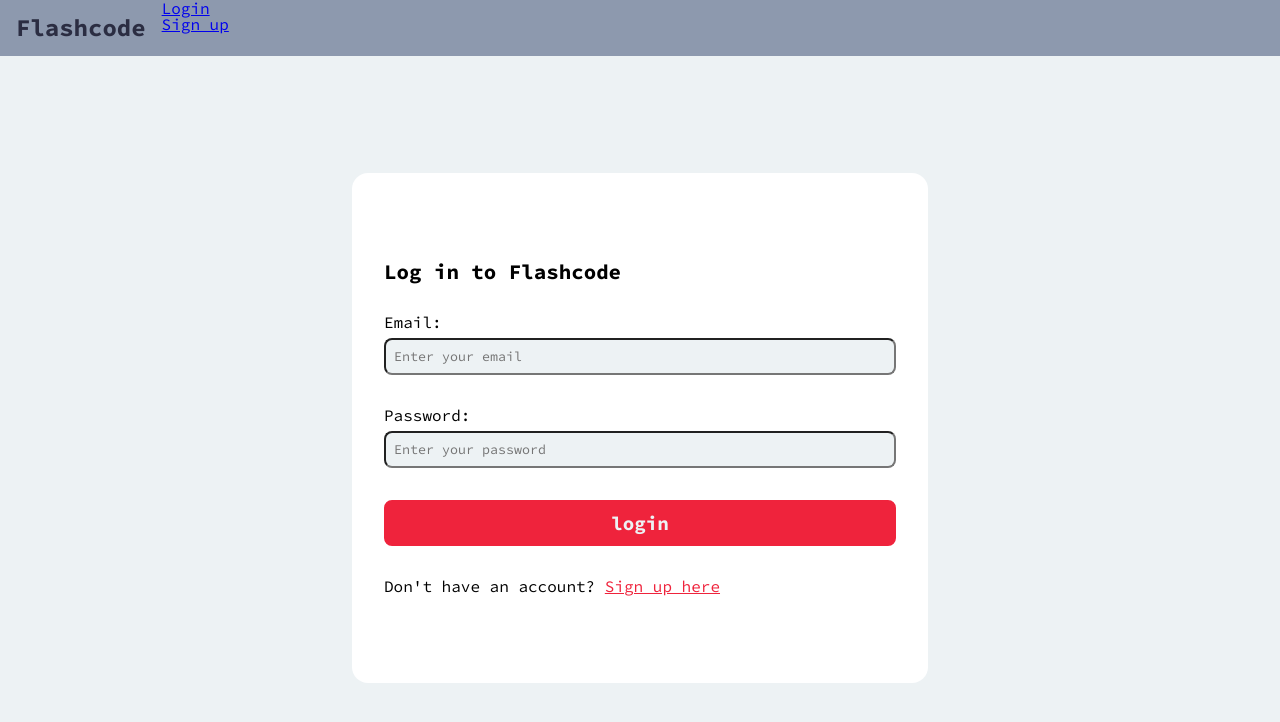
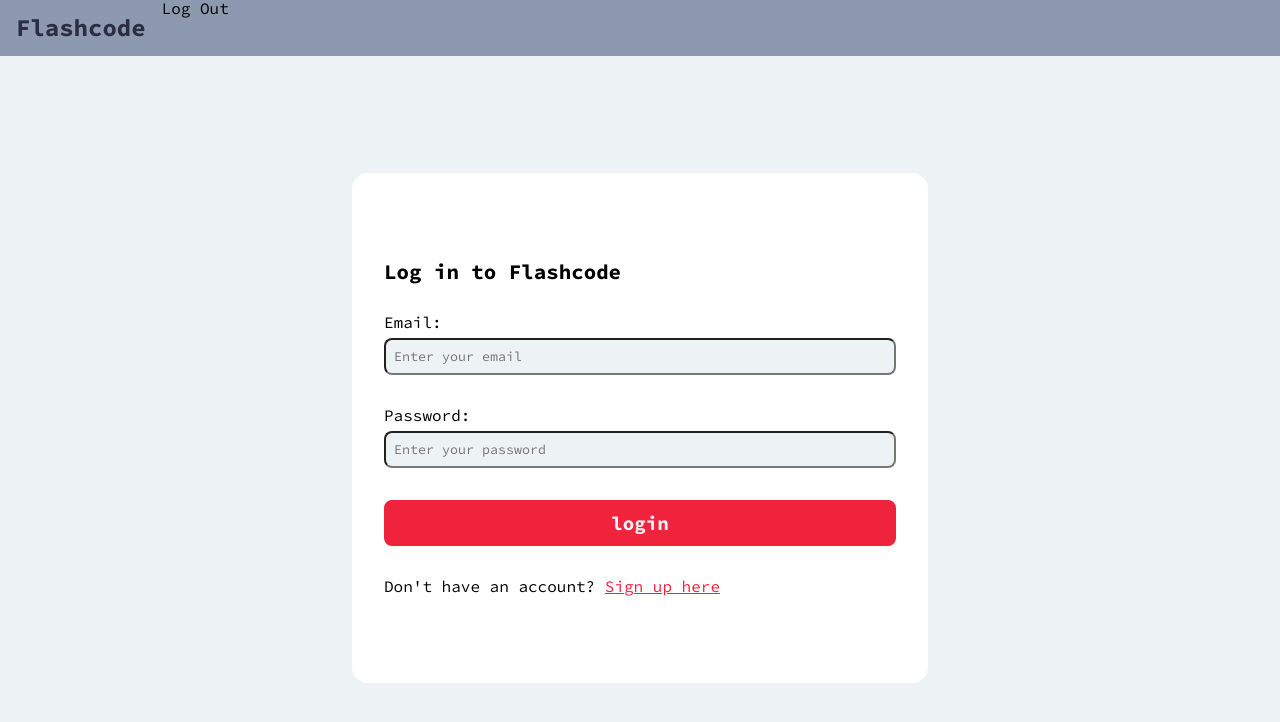
Before and after one commit to benjaminrae/flashcodes, a React (Create React App) app: page /login in a window 1280 px wide. Shown: the top 722 px of the page. Built offline with nearby package versions, Linux system fonts and the light colour scheme; no server answers.

Commit message:
add onAuthStateChange to header

```diff
--- a/src/Components/Dashboard/Dashboard.tsx
+++ b/src/Components/Dashboard/Dashboard.tsx
@@ -3,6 +3,7 @@ import { useAuth } from "../../contexts/AuthContext";
 
 const Dashboard = () => {
     const { currentUser, logout } = useAuth();
+    console.log(currentUser);
     return (
         <>
             Dashboard
--- a/src/Components/Header/Header.tsx
+++ b/src/Components/Header/Header.tsx
@@ -2,17 +2,19 @@ import "./Header.css";
 import { useAuth } from "../../contexts/AuthContext";
 import { useEffect, useState } from "react";
 import { onAuthStateChanged } from "firebase/auth";
+import { auth } from "../../services/firebase/firebase";
 
 const Header = () => {
     const [loggedIn, setLoggedIn] = useState(false);
 
-    const { currentUser } = useAuth();
+    const { currentUser, logout } = useAuth();
+    console.log(currentUser);
     useEffect(() => {
-        if (!currentUser) {
-            return;
-        }
-        setLoggedIn(true);
-    }, [currentUser]);
+        const unsubscribe = onAuthStateChanged(auth, (user) => {
+            setLoggedIn(true);
+        });
+        return unsubscribe;
+    }, []);
 
     return (
         <header className="header">
@@ -22,7 +24,13 @@ const Header = () => {
                     {loggedIn && (
                         <>
                             <li className="header__li">{currentUser.email}</li>
-                            <li>Log Out</li>
+                            <li
+                                onClick={() => {
+                                    logout();
+                                }}
+                            >
+                                Log Out
+                            </li>
                         </>
                     )}
                     {!loggedIn && (
--- a/src/Components/Login/Login.tsx
+++ b/src/Components/Login/Login.tsx
@@ -13,8 +13,11 @@ const Login = () => {
 
     const navigate = useNavigate();
 
+    if (currentUser) {
+        console.log(currentUser);
+        navigate("/");
+    }
     const handleFormSubmit = async (event: React.SyntheticEvent) => {
-        console.log(event);
         event.preventDefault();
         if (!email) {
             return setError("Enter an email");
@@ -26,16 +29,17 @@ const Login = () => {
             setError("");
             setLoading(true);
             await login(email, password);
+            navigate("/");
         } catch (error) {
-            setError("There was a problem logging in");
+            setError(`There was a problem logging in: ${error}`);
         }
         if (currentUser) {
             console.log(currentUser);
             navigate("/");
         }
-        if (!currentUser) {
-            setError("There was a problem logging in");
-        }
+        // if (!currentUser) {
+        //     setError("There was a problem logging in");
+        // }
         setLoading(false);
     };
 
--- a/src/contexts/AuthContext.tsx
+++ b/src/contexts/AuthContext.tsx
@@ -41,14 +41,36 @@ export const AuthProvider = ({ children }: Props) => {
     const [loading, setLoading] = useState(true);
 
     const signup = (email: string, password: string) => {
-        createUserWithEmailAndPassword(auth, email, password);
+        return createUserWithEmailAndPassword(auth, email, password)
+            .then((userCredential) => {
+                setCurrentUser(userCredential);
+            })
+            .catch((error) => {
+                const errorCode = error.code;
+                const errorMessage = error.message;
+                return `Error ${errorCode} :- ${errorMessage} `;
+            });
     };
 
     const login = (email: string, password: string) => {
-        signInWithEmailAndPassword(auth, email, password);
+        return signInWithEmailAndPassword(auth, email, password)
+            .then((userCredential) => {
+                setCurrentUser(userCredential);
+            })
+            .catch((error) => {
+                const errorCode = error.code;
+                const errorMessage = error.message;
+                return `Error ${errorCode} :- ${errorMessage} `;
+            });
     };
     const logout = () => {
-        signOut(auth);
+        return signOut(auth)
+            .then(() => {})
+            .catch((error) => {
+                const errorCode = error.code;
+                const errorMessage = error.message;
+                return `Error ${errorCode} :- ${errorMessage} `;
+            });
     };
 
     useEffect(() => {
```
